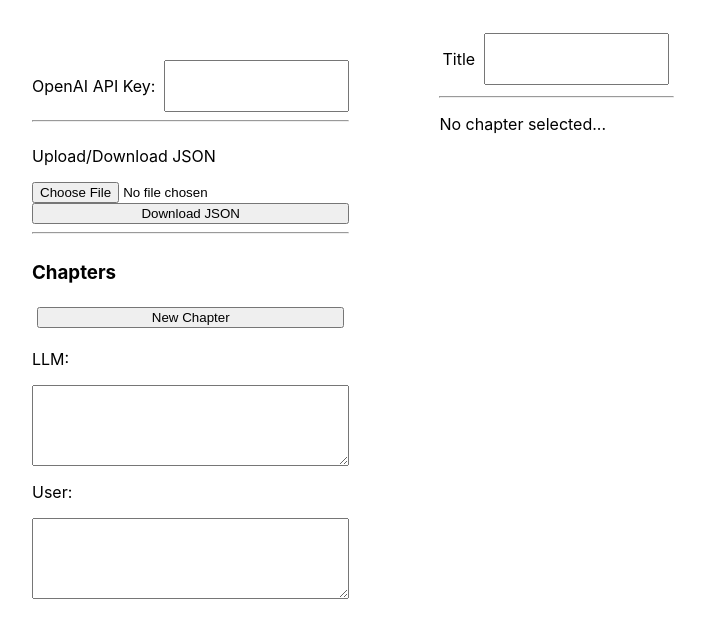
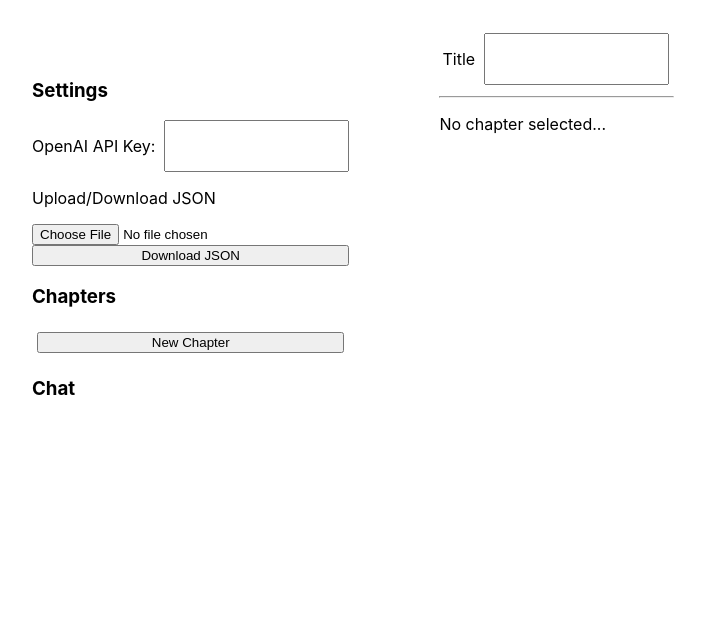
Before and after one commit to wfchiang/storyteller, a React (Create React App) app in the folder storyteller/: page / in a window 1280 px wide. Shown: the top 638 px of the page, without its empty margins (28-733 px from the left). Built offline with nearby package versions, Linux system fonts and the light colour scheme.

Commit message:
revise side operation panel display

```diff
--- a/storyteller/src/App.tsx
+++ b/storyteller/src/App.tsx
@@ -25,6 +25,9 @@ function App() {
   const initChatHistory :ChatMessage[] = [];
   const [chatHistory, setChatHistory] = useState(initChatHistory);
 
+  // Selected model name
+  const [selectedModelName, setSelectedModelName] = useState("gpt-4-turbo");
+
   // Rendering
   return (
     <div
@@ -40,6 +43,7 @@ function App() {
           story={story} setStory={setStory}
           setSelectedChapterId={setSelectedChapterId}
           chatHistory={chatHistory} setChatHistory={setChatHistory}
+          selectedModelName={selectedModelName} setSelectedModelName={setSelectedModelName}
         ></ComponentSideOperationPanel>
       </div>
 
--- a/storyteller/src/ComponentChaptersPanel.tsx
+++ b/storyteller/src/ComponentChaptersPanel.tsx
@@ -3,6 +3,7 @@ import { Chapter, Story } from "./data";
 
 
 export interface ComponentChaptersPanelProps {
+    display :string;
     story :Story;
     setStory: (newStory :Story) => void;
     setSelectedChapterId: (selectedChapterId :number) => void;
@@ -27,11 +28,10 @@ export function ComponentChaptersPanel (props :ComponentChaptersPanelProps) {
         <div
             id="div_chapters_panel"
             style={{
-                display: "flex",
+                display: props.display,
                 flexDirection: "column"
             }}
         >
-            <h3>Chapters</h3>
             {props.story.chapters.map((chapter, chapterId) => (
                 <ComponentChapterTab
                     chapterId={chapterId}
--- a/storyteller/src/ComponentChatPanel.tsx
+++ b/storyteller/src/ComponentChatPanel.tsx
@@ -3,8 +3,12 @@ import { ChatMessage } from "./data";
 
 
 export interface ComponentChatPanelProps {
+    display :string;
+    openaiApiKey :string;
     chatHistory :ChatMessage[];
     setChatHistory : (newChatHistory :ChatMessage[]) => void;
+    selectedModelName :string;
+    setSelectedModelName : (newSelectedModelName :string) => void;
 };
 
 
@@ -20,8 +24,49 @@ export function ComponentChatPanel (props :ComponentChatPanelProps) {
         return "";
     };
 
+    const askLLM = (prompt :string) => {
+        fetch(
+            "https://api.openai.com/v1/chat/completions",
+            {
+                "method": "POST",
+                "headers": {
+                    "Content-type": "application/json",
+                    "Authorization": `Bearer ${props.openaiApiKey}`
+                },
+                "body": JSON.stringify({
+                    "model": "gpt-3.5-turbo",
+                    "messages": [
+                        {
+                            "role": "user",
+                            "content": prompt
+                        }
+                    ]
+                })
+            }
+        )
+            .then(response => {
+                if (!response.ok) {
+                    throw new Error('OpenAI response was not ok');
+                }
+                return response.json();
+            })
+            .then(jsonData => {
+                let llmAnswers = jsonData.choices[0].message.content.trim();
+                let newChatMessage :ChatMessage = {
+                    role: "assistant",
+                    content: llmAnswers
+                };
+                let newChatHistory = [...props.chatHistory, newChatMessage]
+                props.setChatHistory(newChatHistory);
+            })
+            .catch(error => {
+                console.error('Error on calling OpenAI:', error);
+
+            });
+    };
+
     return (
-        <div id="div_chat_panel" style={{display: "flex", flexDirection: "column"}}>
+        <div id="div_chat_panel" style={{display: props.display, flexDirection: "column"}}>
             {/* LLM Response */}
             <p>LLM:</p>
             <textarea id="textarea_llm_response"
@@ -36,6 +81,7 @@ export function ComponentChatPanel (props :ComponentChatPanelProps) {
                 value={userPrompt}
                 onChange={(e) => {setUserPrompt(e.target.value)}}
             ></textarea>
+            <button id="button_ask_llm" onClick={() => askLLM(userPrompt)}>Ask</button>
         </div>
     );
 };
--- a/storyteller/src/ComponentSideOperationPanel.tsx
+++ b/storyteller/src/ComponentSideOperationPanel.tsx
@@ -4,6 +4,7 @@ import { ComponentOpenAiKeyPanel } from './ComponentOpenAiKeyPanel';
 import { ComponentStoryIO } from './ComponentStoryIO';
 import { ComponentChaptersPanel } from './ComponentChaptersPanel';
 import { ComponentChatPanel } from './ComponentChatPanel';
+import { useState } from 'react';
 
 
 export interface ComponentSideOperationPanelProps {
@@ -21,37 +22,51 @@ export interface ComponentSideOperationPanelProps {
     // Chat history
     chatHistory :ChatMessage[];
     setChatHistory : (newChatHistory :ChatMessage[]) => void;
+
+    // Chat model
+    selectedModelName :string;
+    setSelectedModelName : (newSelectedModelName :string) => void;
 };
 
 
 export function ComponentSideOperationPanel (props :ComponentSideOperationPanelProps) {
+    let [settingsDisplay, setSettingsDisplay] = useState("flex");
+    let [chapterDisplay, setChapterDisplay] = useState("flex");
+    let [chatDisplay, setChatDisplay] = useState("none");
+
     return (
         <div
             id="div_operations_panel"
             className="top-level-panel"
         >
-            {/* OpenAI API Key */}
-            <ComponentOpenAiKeyPanel openaiApiKey={props.openaiApiKey} setOpenaiApiKey={props.setOpenaiApiKey}></ComponentOpenAiKeyPanel>
+            <h3 onClick={() => {return (settingsDisplay==="flex" ? setSettingsDisplay("none") : setSettingsDisplay("flex"));}}>Settings</h3>
+            <div
+                id="div_side_opts_settings"
+                style={{display: settingsDisplay, flexDirection: "column"}}
+            >
+                {/* OpenAI API Key */}
+                <ComponentOpenAiKeyPanel openaiApiKey={props.openaiApiKey} setOpenaiApiKey={props.setOpenaiApiKey}></ComponentOpenAiKeyPanel>
 
-            {/* horizontal line */}
-            <hr/>
-
-            {/* Story IO */}
-            <ComponentStoryIO story={props.story} setStory={props.setStory}></ComponentStoryIO>
-
-            <hr/>
+                {/* Story IO */}
+                <ComponentStoryIO story={props.story} setStory={props.setStory}></ComponentStoryIO>
+            </div>
 
             {/* Chapter panel */}
+            <h3 onClick={() => {return (chapterDisplay==="flex" ? setChapterDisplay("none") : setChapterDisplay("flex"));}}>Chapters</h3>
             <ComponentChaptersPanel
+                display={chapterDisplay}
                 story={props.story}
                 setStory={props.setStory}
                 setSelectedChapterId={props.setSelectedChapterId}
             ></ComponentChaptersPanel>
 
             {/* Chat panel */}
+            <h3 onClick={() => {return (chatDisplay==="flex" ? setChatDisplay("none") : setChatDisplay("flex"));}}>Chat</h3>
             <ComponentChatPanel
-                chatHistory={props.chatHistory}
-                setChatHistory={props.setChatHistory}
+                display={chatDisplay}
+                openaiApiKey={props.openaiApiKey}
+                chatHistory={props.chatHistory} setChatHistory={props.setChatHistory}
+                selectedModelName={props.selectedModelName} setSelectedModelName={props.setSelectedModelName}
             ></ComponentChatPanel>
         </div>
     );
```
